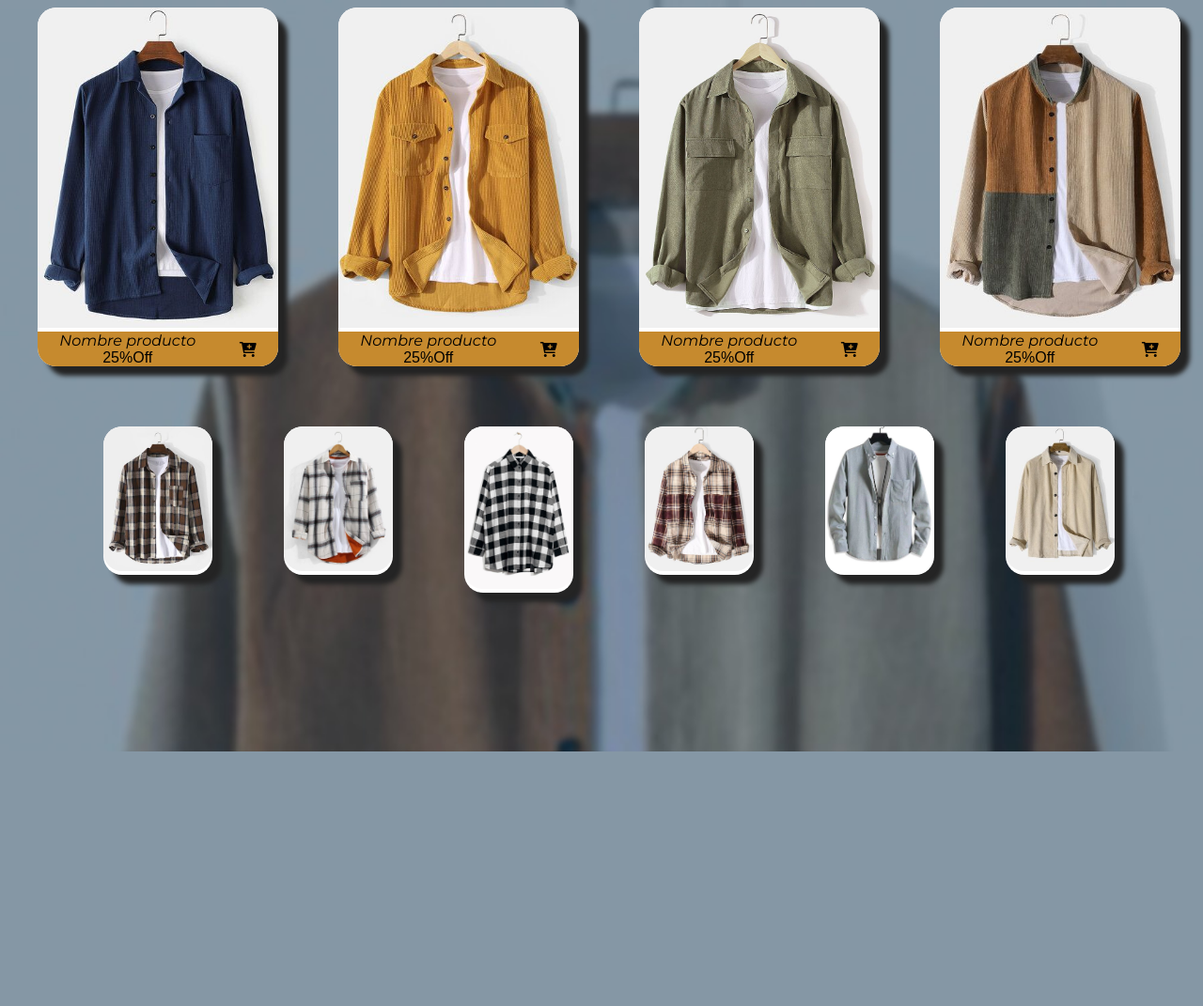
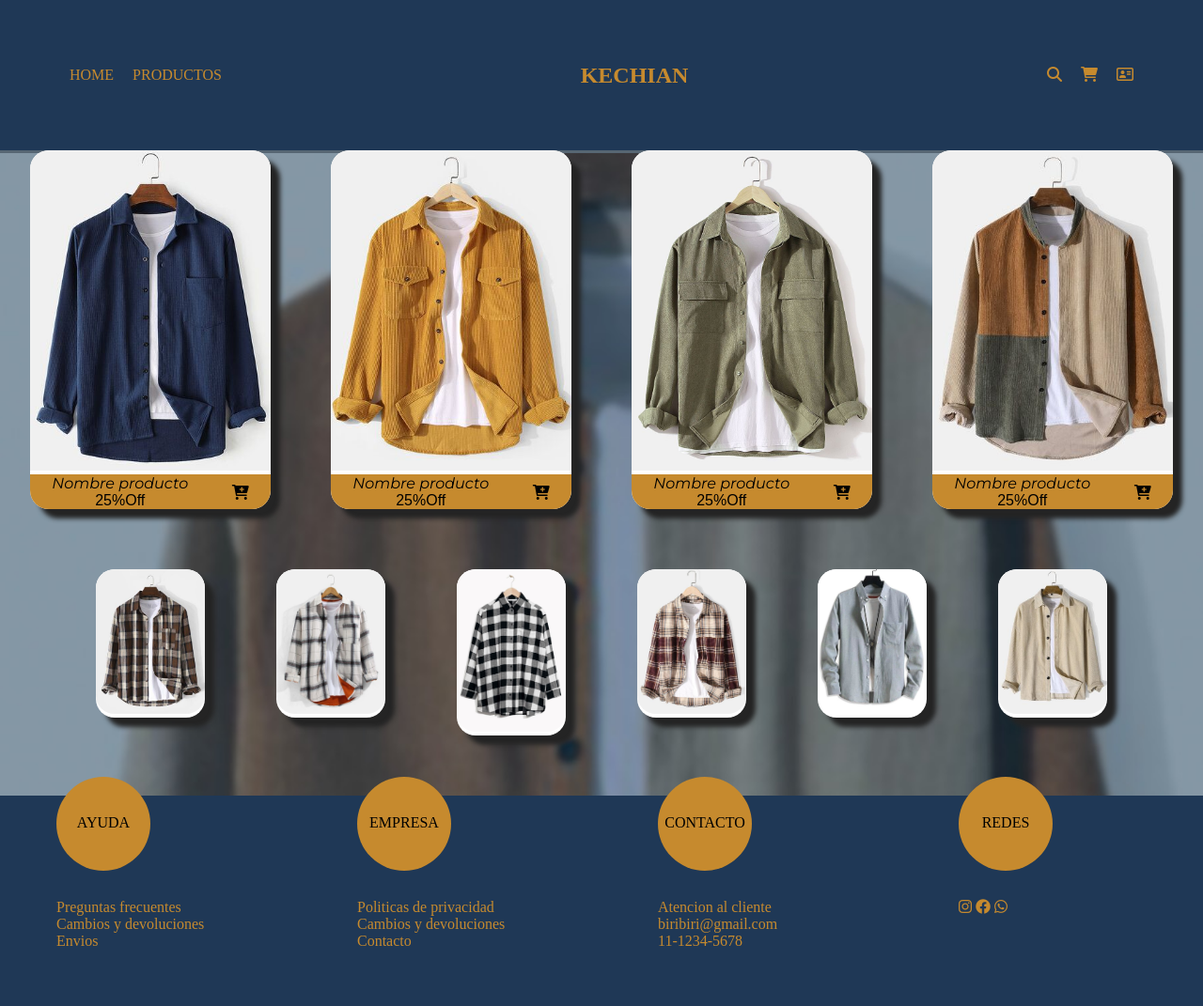
Before and after one commit to imthejota/grupo_3_kechianCamisas, a Node server app: page / in a window 1280 px wide. Shown: the whole page at 94% size. Before the commit the page ends 800 px from the top, so only its background shows below. Run offline with Node 20, Linux system fonts and the light colour scheme; some libraries are stand-ins or nearby versions; some web fonts are replaced.

Commit message:
Quité el margin-top:100%  del footer y el position sticky del header

```diff
--- a/public/style.css
+++ b/public/style.css
@@ -101,7 +101,6 @@ a{
     .top-header{
         box-shadow: 0 3px var(--grisAzulado);
         background-color: var(--azul);
-        position: sticky;
         left: 0;
         top: 0;
         width: 100%;
@@ -182,7 +181,6 @@ footer{
     flex-wrap: wrap;
     justify-content: space-around;
     background-color: rgb(31 56 86);
-    margin-top: 100%
 }
 
 .f-res{
--- a/src/views/index.html
+++ b/src/views/index.html
@@ -10,12 +10,81 @@
     <meta name="viewport" content="width=device-width, initial-scale=1.0">
     <link rel="stylesheet" href="https://cdnjs.cloudflare.com/ajax/libs/font-awesome/6.1.1/css/all.min.css" integrity="sha512-KfkfwYDsLkIlwQp6LFnl8zNdLGxu9YAA1QvwINks4PhcElQSvqcyVLLD9aMhXd13uQjoXtEKNosOWaZqXgel0g==" crossorigin="anonymous" referrerpolicy="no-referrer"
     />
+    <link rel="stylesheet" href="style.css">
     <link rel="stylesheet" href="styles/index.css">
     <title>Kechian</title>
 </head>
 
 <body>
 
+    <header class="top-header">
+        <nav class="top-nav">
+
+
+        <input type="checkbox" id="btn-menu">
+        <label id="nav-label" for="btn-menu">
+            <i class="fas fa-bars"></i>
+        </label>
+
+
+        <ul class="menu-tablet">
+                <li>
+                  <a href="">Home</a>
+                </li>
+
+                <li>
+                    <a href="">Productos</a>
+                </li>
+
+                <li>
+                    <a href="">
+                        <i class="fa-solid fa-magnifying-glass"></i>
+                    </a>
+                </li>
+
+                <li>
+                    <a href="">
+                        <i class="fa-solid fa-cart-shopping"></i>
+                    </a>
+                </li>
+
+                <li>
+                <a href="">
+                    <i class="fa-regular fa-address-card"></i>
+                </a>
+                </li>
+        </ul>
+
+            <ul class="menu m-1">
+                <li>
+                    <a href="">Home</a>
+                </li>
+
+                <li>
+                    <a href="">Productos</a>
+                </li>
+            </ul>
+
+
+                    <h1 class="logo">KECHIAN</h1>
+
+
+                <ul class="menu m-2">
+                <li>
+                    <a  href=""><i class="fa-solid fa-magnifying-glass"></i></a>
+                </li>
+
+                <li>
+                    <a  href=""><i class="fa-solid fa-cart-shopping"></i>
+                    </a>
+                </li>
+
+                <li>
+                    <a href=""><i class="fa-regular fa-address-card"></i></a>
+                </li>
+            </ul>
+        </nav>
+    </header>
 
 <section class="oferta">
 
@@ -99,6 +168,55 @@
 
 </section>
 
+<footer>
+    <article class="f-res">
+
+            <p class="f-t">AYUDA</p>
+
+
+        <div class="info-f">
+        <p>Preguntas frecuentes</p>
+        <p>Cambios y devoluciones</p>
+        <p>Envios</p>
+        </div>
+    </article>
+
+    <article class="f-res">
+
+            <p class="f-t">EMPRESA</p>
+
+
+        <div class="info-f">
+        <p>Politicas de privacidad</p>
+        <p>Cambios y devoluciones</p>
+        <p>Contacto</p>
+    </div>
+    </article>
+
+    <article class="f-res">
+
+            <p class="f-t">CONTACTO</p>
+
+
+        <div class="info-f">
+        <p>Atencion al cliente</p>
+        <p>biribiri@gmail.com</p>
+        <p>11-1234-5678</p>
+        </div>
+    </article>
+
+    <article class="f-res">
+
+            <p class="f-t">REDES</p>
+
+
+        <div class="info-f">
+        <i class="fa-brands fa-instagram"></i>
+        <i class="fa-brands fa-facebook"></i>
+        <i class="fa-brands fa-whatsapp"></i>
+    </div>
+    </article>
+</footer>
 
 </body>
 
```
